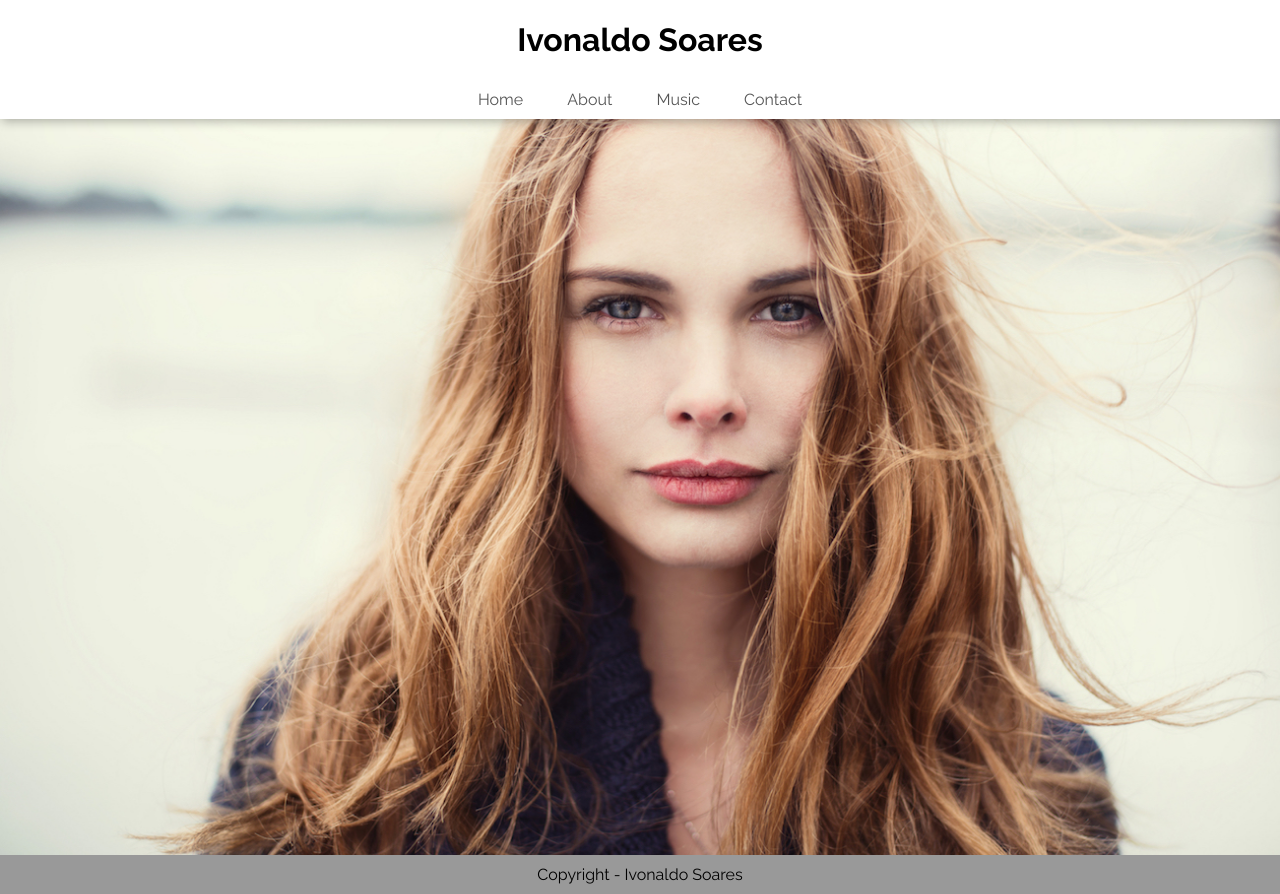
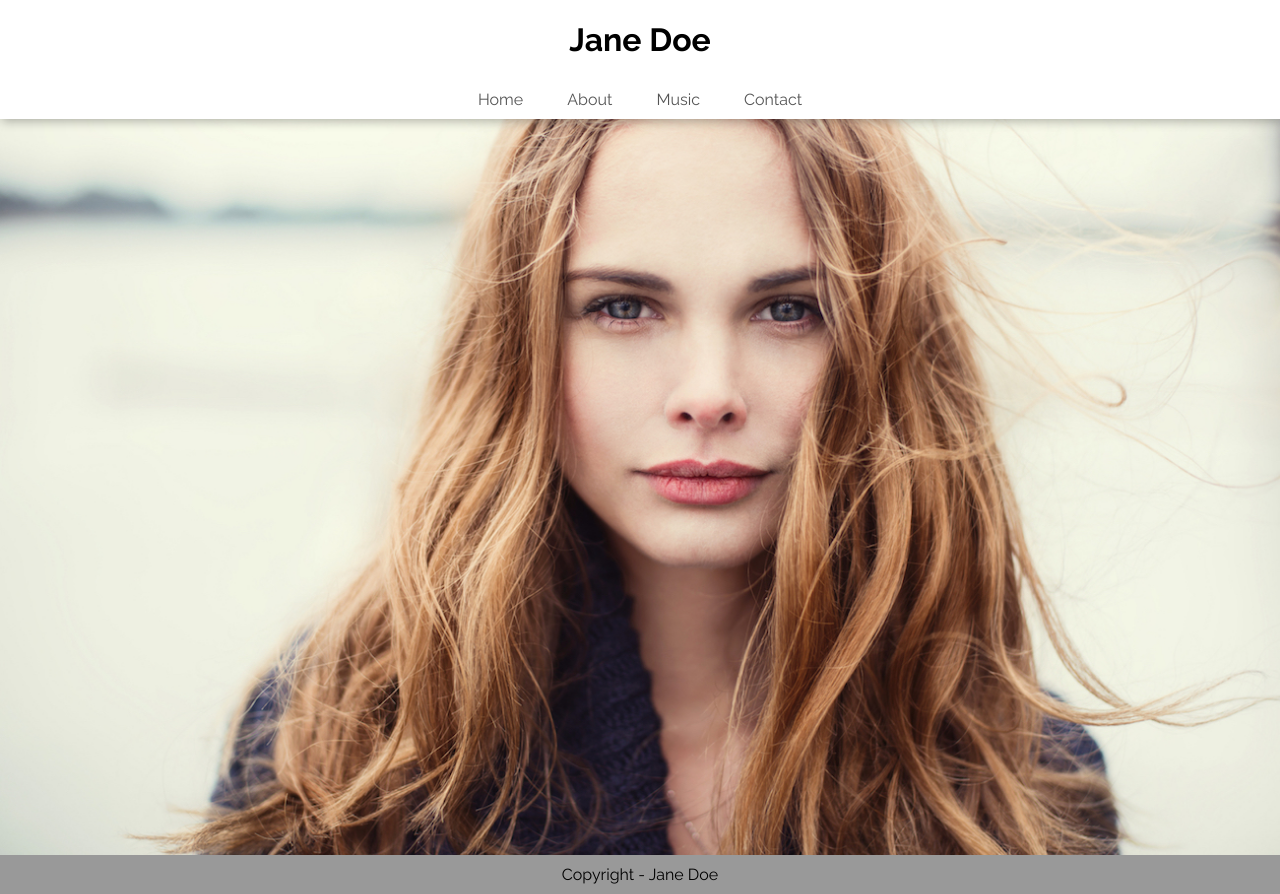
Before and after one commit to willcrdo/janedoe, a plain HTML site: page index.html in a window 1280 px wide. Drawn offline with Linux system fonts and the light colour scheme.

Commit message:
alteracao site para jane doe

```diff
--- a/index.html
+++ b/index.html
@@ -2,12 +2,12 @@
 <html>
     <head>
         <meta charset="utf-8">
-        <title>Ivonaldo Soares</title>
+        <title>Jane Doe</title>
         <link href="css/styles.css" rel="stylesheet">
     </head>
     <body>
         <header>
-            <h1>Ivonaldo Soares</h1>
+            <h1>Jane Doe</h1>
             <nav>
                 <ul>
                     <li><a href="">Home</a></li>
@@ -20,6 +20,6 @@
         <section class="banner">
             <img src="img/jane.jpg" alt="Fotografia que representa a cantora jane doe">
         </section>
-        <footer>Copyright - Ivonaldo Soares</footer>
+        <footer>Copyright - Jane Doe</footer>
     </body>
 </html>
```
